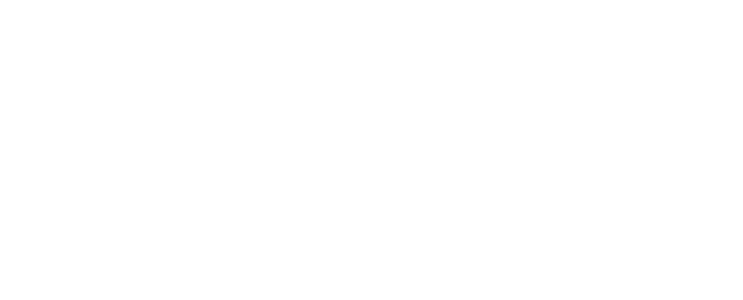
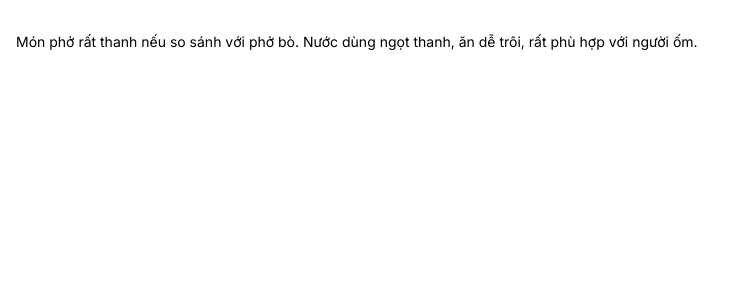
Before and after one commit to doraeminemon/bun-thang, a SvelteKit app: page /pho-ga in a window 1280 px wide. Shown: the top 300 px of the page, without its empty margins (0-743 px from the left). Built offline with nearby package versions, Linux system fonts and the light colour scheme.

Commit message:
Update phở gà and trà đá page.

```diff
--- a/src/routes/pho-ga/+page.svelte
+++ b/src/routes/pho-ga/+page.svelte
@@ -0,0 +1,3 @@
+<main>
+  <p>Món phở rất thanh nếu so sánh với phở bò. Nước dùng ngọt thanh, ăn dễ trôi, rất phù hợp với người ốm. </p>
+</main>
--- a/src/routes/tra-da/+page.svelte
+++ b/src/routes/tra-da/+page.svelte
@@ -1,2 +1,3 @@
 <main>
+  <p>Trà mạn, một thức quà vô cùng dân dã mà đâu đâu trên đất Việt đều có. Phù hợp để dùng cùng bữa ăn, sau bữa ăn hay kèm vài hơi thuốc lào</p>
 </main>
```
